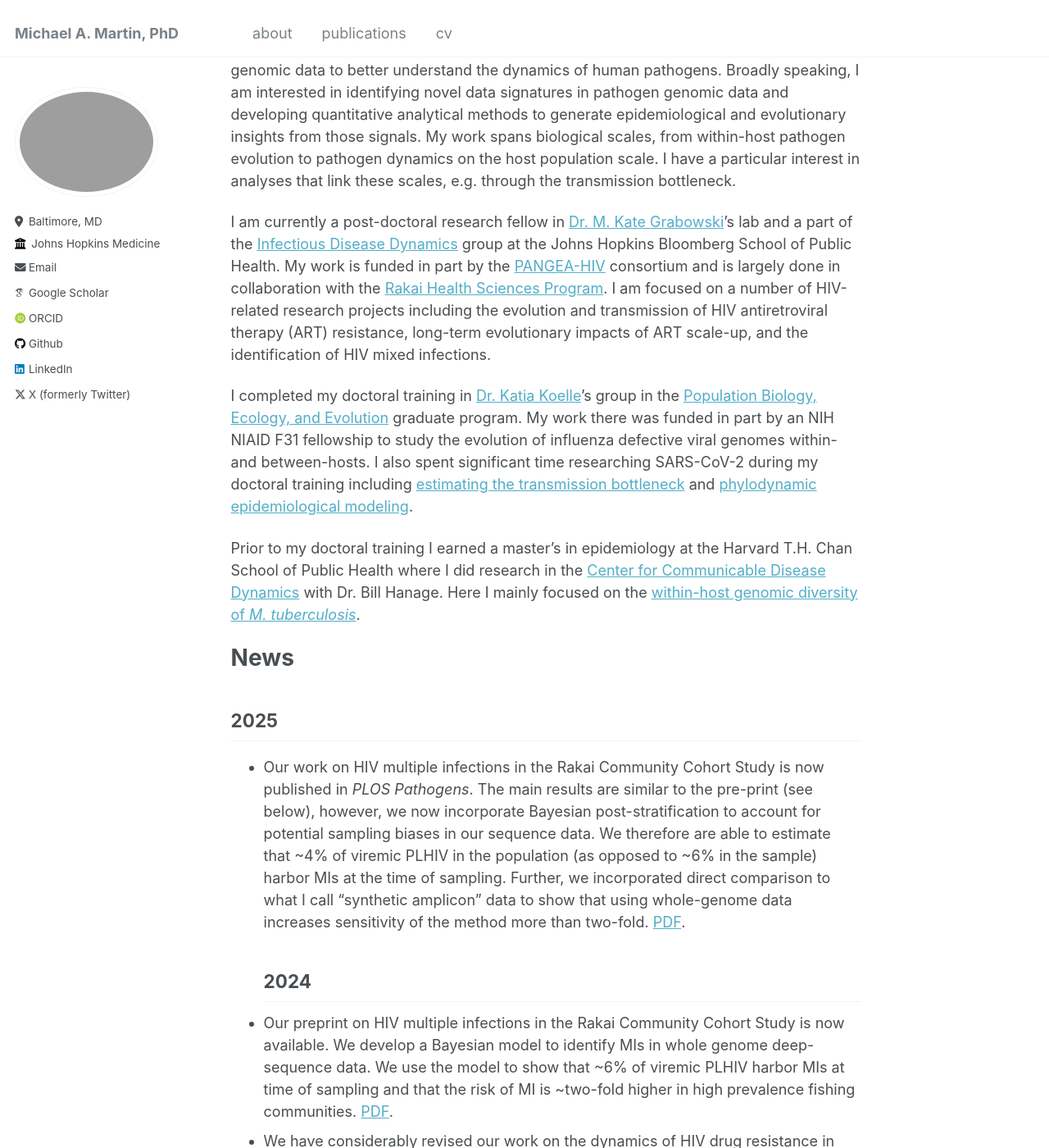
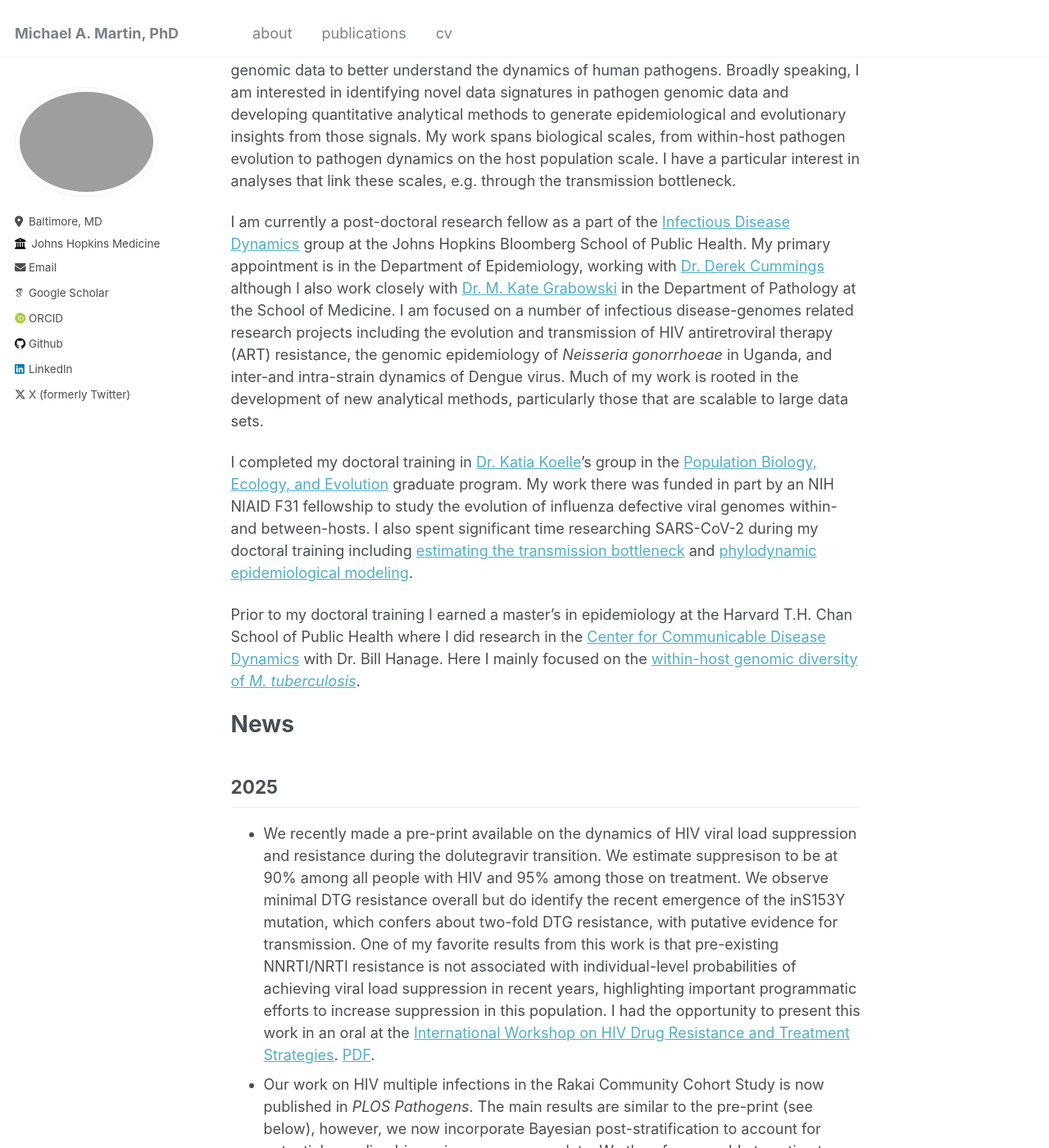
Before and after one commit to m-a-martin/m-a-martin.github.io, a Jekyll site: the page built from _pages/about.md, in a window 1280 px wide and 1400 px high, scrolled down 325 px. Shown: the whole window at 82% size. Built offline with Jekyll 4.4.1, drawn with Linux system fonts in a browser that asks for light colours; some web fonts are replaced.

Commit message:
Update about.md

```diff
--- a/_pages/about.md
+++ b/_pages/about.md
@@ -9,7 +9,7 @@ redirect_from:
 ![background](/files/background.png)
 I am an evolutionary biologist and infectious disease epidemiologist with a focus on using genomic data to better understand the dynamics of human pathogens. Broadly speaking, I am interested in identifying novel data signatures in pathogen genomic data and developing quantitative analytical methods to generate epidemiological and evolutionary insights from those signals. My work spans biological scales, from within-host pathogen evolution to pathogen dynamics on the host population scale. I have a particular interest in analyses that link these scales, e.g. through the transmission bottleneck.
 
-I am currently a post-doctoral research fellow in [Dr. M. Kate Grabowski](https://profiles.hopkinsmedicine.org/provider/Kate+K.+Grabowski/2777015)'s lab and a part of the [Infectious Disease Dynamics](https://www.iddynamics.jhsph.edu) group at the Johns Hopkins Bloomberg School of Public Health. My work is funded in part by the [PANGEA-HIV](https://www.pangea-hiv.org) consortium and is largely done in collaboration with the [Rakai Health Sciences Program](https://www.rhsp.org). I am focused on a number of HIV-related research projects including the evolution and transmission of HIV antiretroviral therapy (ART) resistance, long-term evolutionary impacts of ART scale-up, and the identification of HIV mixed infections.
+I am currently a post-doctoral research fellow as a part of the [Infectious Disease Dynamics](https://www.iddynamics.jhsph.edu) group at the Johns Hopkins Bloomberg School of Public Health. My primary appointment is in the Department of Epidemiology, working with [Dr. Derek Cummings](https://publichealth.jhu.edu/faculty/1484/derek-at-cummings) although I also work closely with [Dr. M. Kate Grabowski](https://profiles.hopkinsmedicine.org/provider/Kate+K.+Grabowski/2777015) in the Department of Pathology at the School of Medicine. I am focused on a number of infectious disease-genomes related research projects including the evolution and transmission of HIV antiretroviral therapy (ART) resistance, the genomic epidemiology of *Neisseria gonorrhoeae* in Uganda, and inter-and intra-strain dynamics of Dengue virus. Much of my work is rooted in the development of new analytical methods, particularly those that are scalable to large data sets.
 
 I completed my doctoral training in [Dr. Katia Koelle](https://scholarblogs.emory.edu/koellelab/)'s group in the [Population Biology, Ecology, and Evolution](https://biomed.emory.edu/PROGRAM_SITES/PBEE/index.html) graduate program. My work there was funded in part by an NIH NIAID F31 fellowship to study the evolution of influenza defective viral genomes within- and between-hosts. I also spent significant time researching SARS-CoV-2 during my doctoral training including [estimating the transmission bottleneck](https://doi.org/10.1126/scitranslmed.abh1803) and [phylodynamic epidemiological modeling](https://www.nature.com/articles/s41467-020-19248-0).
 
@@ -17,6 +17,7 @@ Prior to my doctoral training I earned a master's in epidemiology at the Harvard
 
 # News
 ## 2025
+- We recently made a pre-print available on the dynamics of HIV viral load suppression and resistance during the dolutegravir transition. We estimate suppresison to be at 90% among all people with HIV and 95% among those on treatment. We observe minimal DTG resistance overall but do identify the recent emergence of the inS153Y mutation, which confers about two-fold DTG resistance, with putative evidence for transmission. One of my favorite results from this work is that pre-existing NNRTI/NRTI resistance is not associated with individual-level probabilities of achieving viral load suppression in recent years, highlighting important programmatic efforts to increase suppression in this population. I had the opportunity to present this work in an oral at the [International Workshop on HIV Drug Resistance and Treatment Strategies](https://www.hivresistance.co.za). [PDF](hppts://m-a-martin.github.io/files/hiv_dtg_impact.pdf).
 - Our work on HIV multiple infections in the Rakai Community Cohort Study is now published in *PLOS Pathogens*. The main results are similar to the pre-print (see below), however, we now incorporate Bayesian post-stratification to account for potential sampling biases in our sequence data. We therefore are able to estimate that ~4% of viremic PLHIV in the population (as opposed to ~6% in the sample) harbor MIs at the time of sampling. Further, we incorporated direct comparison to what I call "synthetic amplicon" data to show that using whole-genome data increases sensitivity of the method more than two-fold. [PDF](https://m-a-martin.github.io/files/hiv_mi.pdf).
 ## 2024
 - Our preprint on HIV multiple infections in the Rakai Community Cohort Study is now available. We develop a Bayesian model to identify MIs in whole genome deep-sequence data. We use the model to show that ~6% of viremic PLHIV harbor MIs at time of sampling and that the risk of MI is ~two-fold higher in high prevalence fishing communities. [PDF](https://www.medrxiv.org/content/10.1101/2024.10.21.24314869v1.full.pdf).
```
